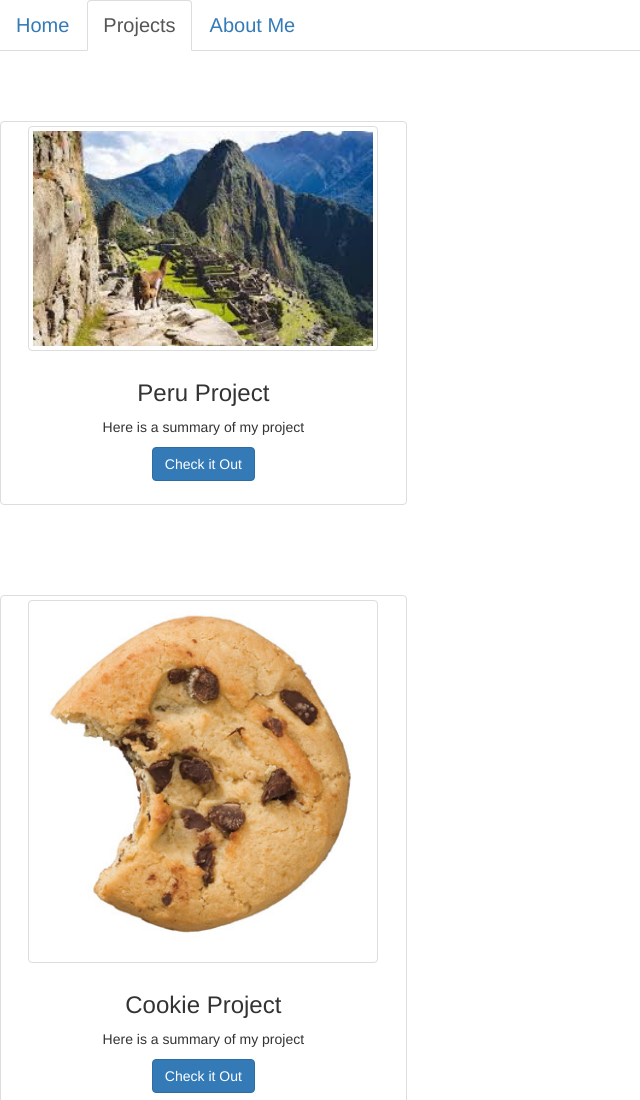
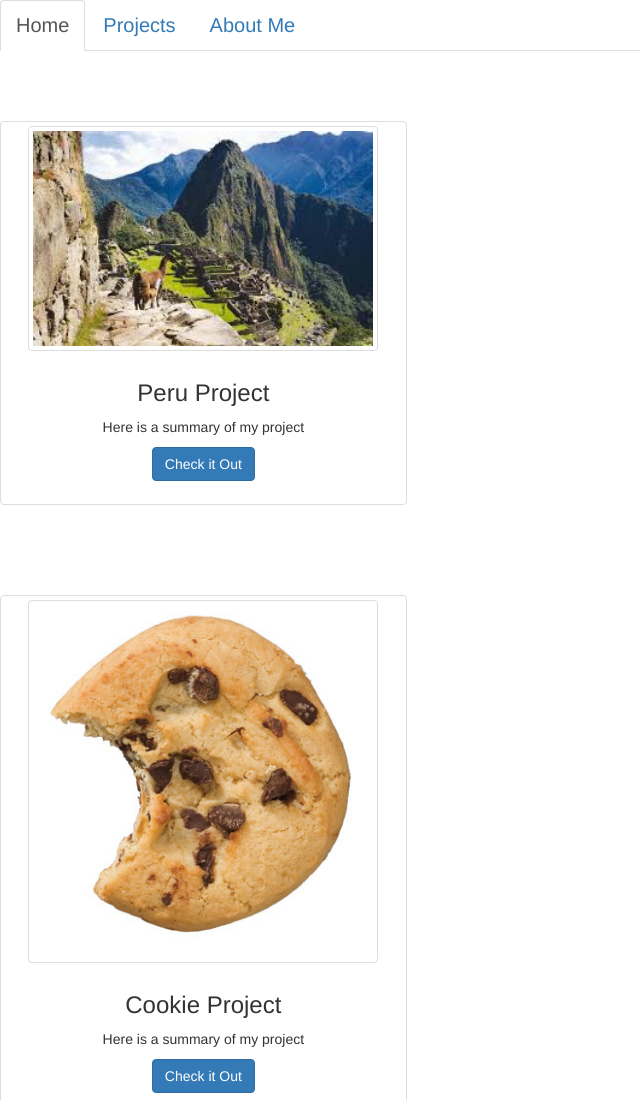
Before and after one commit to agershenzon/agershenzon.github.io, a plain HTML site: page profile.html in a window 1280 px wide. Shown: the top 1100 px of the page, without its empty margins (0-640 px from the left). Drawn offline with nearby package versions, Linux system fonts and the light colour scheme.

Commit message:
Update profile.html

```diff
--- a/profile.html
+++ b/profile.html
@@ -10,10 +10,10 @@
 
   <body>
     <ul class="nav nav-tabs">
-      <li role="presentation"><a href="http://agershenzon.github.io/index.html">Home</a></li>
-      <li role="presentation" class="active"><a href="http://agershenzon.github.io/profile.html">Projects</a></li>
-      <li role="presentation"><a href="http://agershenzon.github.io/aboutme.html">About Me</a></li>
-    </ul>
+    <li role="presentation" class="active"><a href="http://agershenzon.github.io/index.html">Home</a></li>
+    <li role="presentation"><a href="http://agershenzon.github.io/profile.html">Projects</a></li>
+    <li role="presentation"><a href="http://agershenzon.github.io/aboutme.html">About Me</a></li>
+  </ul>
 
 
 
```
